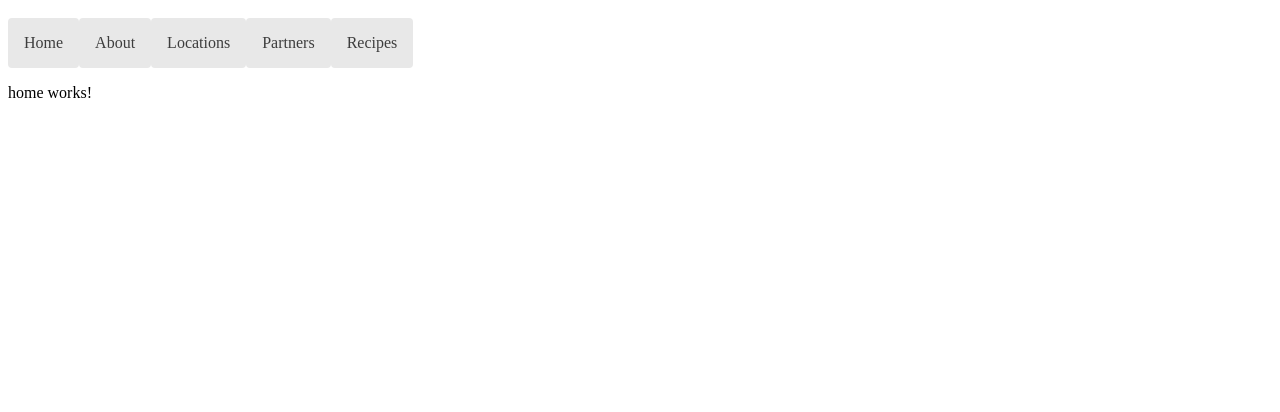
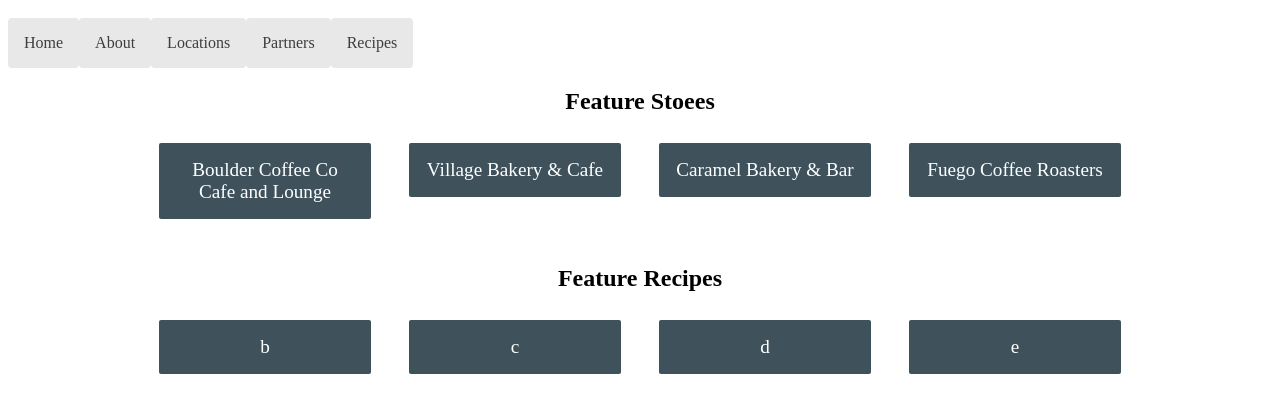
Before and after one commit to LBsnake6/coffee-app, an Angular app in the folder coffee-app/: page /home in a window 1280 px wide. Shown: the top 412 px of the page. Built offline with nearby package versions, Linux system fonts and the light colour scheme.

Commit message:
added home page

```diff
--- a/coffee-app/src/app/home/home.component.css
+++ b/coffee-app/src/app/home/home.component.css
@@ -0,0 +1,95 @@
+/* DashboardComponent's private CSS styles */
+
+h2 {
+    text-align: center;
+  }
+
+  .store-menu {
+    padding: 0;
+    margin: auto;
+    max-width: 1000px;
+
+    /* flexbox */
+    display: flex;
+    flex-direction: row;
+    flex-wrap: wrap;
+    justify-content: space-around;
+    align-content: flex-start;
+    align-items: flex-start;
+  }
+
+  a {
+    background-color: #3f525c;
+    border-radius: 2px;
+    padding: 1rem;
+    font-size: 1.2rem;
+    text-decoration: none;
+    display: inline-block;
+    color: #fff;
+    text-align: center;
+    width: 100%;
+    min-width: 70px;
+    margin: .5rem auto;
+    box-sizing: border-box;
+
+    /* flexbox */
+    order: 0;
+    flex: 0 1 auto;
+    align-self: auto;
+  }
+
+  @media (min-width: 600px) {
+    a {
+      width: 18%;
+      box-sizing: content-box;
+    }
+  }
+
+  a:hover {
+    background-color: #000;
+  }
+
+  .food-menu {
+    padding: 0;
+    margin: auto;
+    max-width: 1000px;
+
+    /* flexbox */
+    display: flex;
+    flex-direction: row;
+    flex-wrap: wrap;
+    justify-content: space-around;
+    align-content: flex-start;
+    align-items: flex-start;
+  }
+
+  a {
+    background-color: #3f525c;
+    border-radius: 2px;
+    padding: 1rem;
+    font-size: 1.2rem;
+    text-decoration: none;
+    display: inline-block;
+    color: #fff;
+    text-align: center;
+    width: 100%;
+    min-width: 70px;
+    margin: .5rem auto;
+    box-sizing: border-box;
+
+    /* flexbox */
+    order: 0;
+    flex: 0 1 auto;
+    align-self: auto;
+  }
+
+  @media (min-width: 600px) {
+    a {
+      width: 18%;
+      box-sizing: content-box;
+    }
+  }
+
+  a:hover {
+    background-color: #000;
+  }
--- a/coffee-app/src/app/home/home.component.html
+++ b/coffee-app/src/app/home/home.component.html
@@ -1 +1,13 @@
-<p>home works!</p>
+<h2>Feature Stoees</h2>
+<div class="store-menu">
+  <a *ngFor="let s of stores">
+    {{s.name}}
+  </a>
+</div> <br>
+
+<h2>Feature Recipes</h2>
+<div class="food-menu">
+    <a *ngFor="let f of foods">
+      {{f.name}}
+    </a>
+  </div>
--- a/coffee-app/src/app/home/home.component.ts
+++ b/coffee-app/src/app/home/home.component.ts
@@ -1,4 +1,10 @@
 import { Component, OnInit } from '@angular/core';
+import { PartnerService } from '../partner.service';
+import { Partners } from '../interfaces/partners';
+import { RecipeService } from '../recipe.service';
+import { recipes } from '../interfaces/recipes';
+
+
 
 @Component({
   selector: 'app-home',
@@ -6,10 +12,23 @@ import { Component, OnInit } from '@angular/core';
   styleUrls: ['./home.component.css']
 })
 export class HomeComponent implements OnInit {
+  stores: Partners[] = [];
+  foods: recipes[] = [];
 
-  constructor() { }
+  constructor(
+    private service: PartnerService,
+    private foodse: RecipeService
+  ) { }
+  ngOnInit(): void {
+      this.getstores();
+      this.getrecipies();
+  }
 
-  ngOnInit(): void {
+  getstores(): void{
+    this.service.getPartners().subscribe(stores => this.stores = stores.slice(1,5));
+  }
+  getrecipies(): void{
+    this.foodse.getRecipes().subscribe(food => this.foods = food.slice(1,5));
   }
 
 }
--- /dev/null
+++ b/coffee-app/src/app/partner.service.ts
@@ -0,0 +1,16 @@
+import { Injectable } from '@angular/core';
+import { Partners } from './interfaces/partners';
+import { PARTNERS } from './data/mock_partners';
+import { Observable, of } from 'rxjs';
+
+@Injectable({
+  providedIn: 'root'
+})
+export class PartnerService {
+
+  constructor() { }
+
+  getPartners(): Observable<Partners[]>{
+    return of(PARTNERS);
+  }
+}
```
Also changed, not shown: 1 other file (tests, documents, lock files or other folders).
